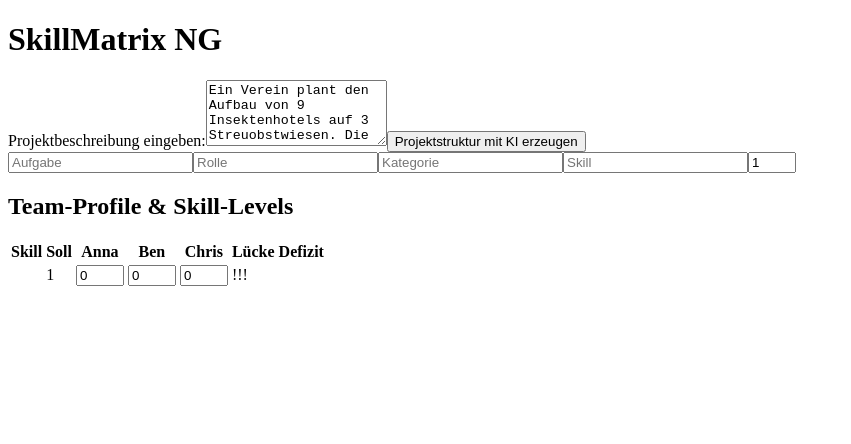
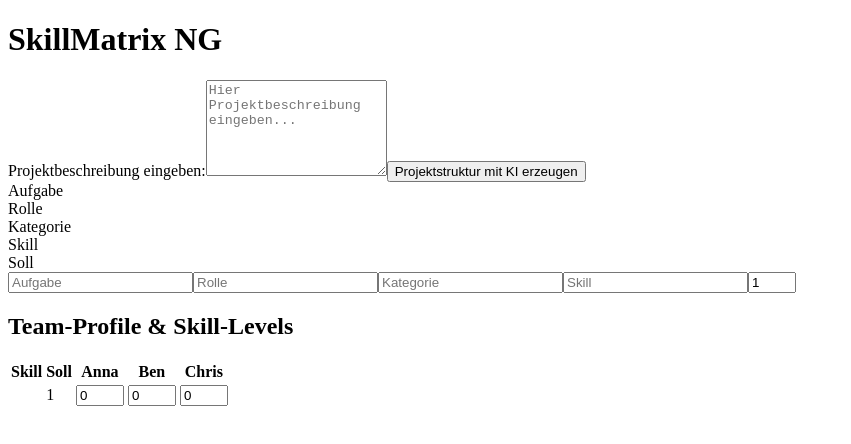
Before and after one commit to 30Leo56/SkillMatrix_MARS, a React (Create React App) app: page / in a window 1280 px wide. Shown: the top 444 px of the page, without its empty margins (0-851 px from the left). Built offline with nearby package versions, Linux system fonts and the light colour scheme.

Commit message:
Update App.jsx

```diff
--- a/src/App.jsx
+++ b/src/App.jsx
@@ -4,7 +4,7 @@ const initialRows = [
   { aufgabe: "", rolle: "", kategorie: "", skill: "", soll: 1 }
 ];
 
-const examplePrompt = `Ein Verein plant den Aufbau von 9 Insektenhotels auf 3 Streuobstwiesen. Die Insektenhotels sollen in Zusammenarbeit mit einer Schulklasse gebaut werden. Ziel ist der Beitrag zur Biodiversität und neue Mitglieder durch Öffentlichkeitsarbeit.`;
+const examplePrompt = "";
 
 const teamMembers = ["Anna", "Ben", "Chris"];
 
@@ -62,12 +62,6 @@ export default function SkillMatrixSetup() {
     setAutoGenerated(true);
   };
 
-  const getGapMarker = (soll, ist) => {
-    if (ist === 0) return "!!!";
-    if (soll - ist >= 2) return "!";
-    return "";
-  };
-
   const getColor = (soll, ist) => {
     if (ist === soll) return "bg-green-200";
     if (soll - ist === 1) return "bg-yellow-200";
@@ -82,10 +76,11 @@ export default function SkillMatrixSetup() {
       <div className="space-y-2">
         <label className="block text-sm font-medium">Projektbeschreibung eingeben:</label>
         <textarea
-          rows={4}
+          rows={6}
           value={projectText}
           onChange={(e) => setProjectText(e.target.value)}
           className="w-full p-2 border rounded"
+          placeholder="Hier Projektbeschreibung eingeben..."
         />
         <button
           onClick={autoGenerateFromText}
@@ -96,6 +91,13 @@ export default function SkillMatrixSetup() {
       </div>
 
       <div className="space-y-2">
+        <div className="grid grid-cols-5 gap-2 font-semibold">
+          <div>Aufgabe</div>
+          <div>Rolle</div>
+          <div>Kategorie</div>
+          <div>Skill</div>
+          <div>Soll</div>
+        </div>
         {rows.map((row, index) => (
           <div key={index} className="grid grid-cols-5 gap-2 items-center">
             <input type="text" placeholder="Aufgabe" value={row.aufgabe} onChange={(e) => handleChange(index, "aufgabe", e.target.value)} className="p-2 border rounded" />
@@ -117,38 +119,45 @@ export default function SkillMatrixSetup() {
               {teamMembers.map(name => (
                 <th key={name} className="border px-2 py-1">{name}</th>
               ))}
-              <th className="border px-2 py-1">Lücke</th>
-              <th className="border px-2 py-1">Defizit</th>
             </tr>
           </thead>
           <tbody>
-            {rows.map((row, i) => (
+            {rows.map((row, i) => {
+              const skillName = row.skill;
+              const soll = row.soll;
+              const skillLevels = skills[skillName] || {};
+              const hasGap = teamMembers.every(member => (skillLevels[member] || 0) === 0);
+
+              return (
                 <tr key={i}>
-                <td className="border px-2 py-1">{row.skill}</td>
-                <td className="border px-2 py-1 text-center">{row.soll}</td>
+                  <td className="border px-2 py-1">{skillName}</td>
+                  <td className="border px-2 py-1 text-center">{soll}</td>
                   {teamMembers.map(member => {
-                  const ist = skills[row.skill]?.[member] || 0;
+                    const ist = skillLevels[member] || 0;
+                    const defizit = ist < soll ? (soll - ist >= 2 ? "!" : "") : "";
+                    const color = getColor(soll, ist);
+
                     return (
-                    <td key={member} className={`border px-2 py-1 text-center ${getColor(row.soll, ist)}`}>
+                      <td key={member} className={`border px-2 py-1 text-center ${color}`}>
+                        <div className="relative">
                           <input
                             type="number"
                             min={0}
                             max={4}
                             value={ist}
-                        onChange={(e) => handleSkillChange(row.skill, member, e.target.value)}
+                            onChange={(e) => handleSkillChange(skillName, member, e.target.value)}
                             className="w-12 text-center bg-transparent"
                           />
+                          {defizit && (
+                            <span className="absolute right-1 top-0 text-red-500 font-bold">{defizit}</span>
+                          )}
+                        </div>
                       </td>
                     );
                   })}
-                <td className="border px-2 py-1 text-center">
-                  {teamMembers.some(name => (skills[row.skill]?.[name] || 0) === 0) ? "!!!" : ""}
-                </td>
-                <td className="border px-2 py-1 text-center">
-                  {teamMembers.some(name => row.soll - (skills[row.skill]?.[name] || 0) >= 2) ? "!" : ""}
-                </td>
                 </tr>
-            ))}
+              );
+            })}
           </tbody>
         </table>
       </div>
```
Lines whose indentation alone changed are shown as unchanged.
